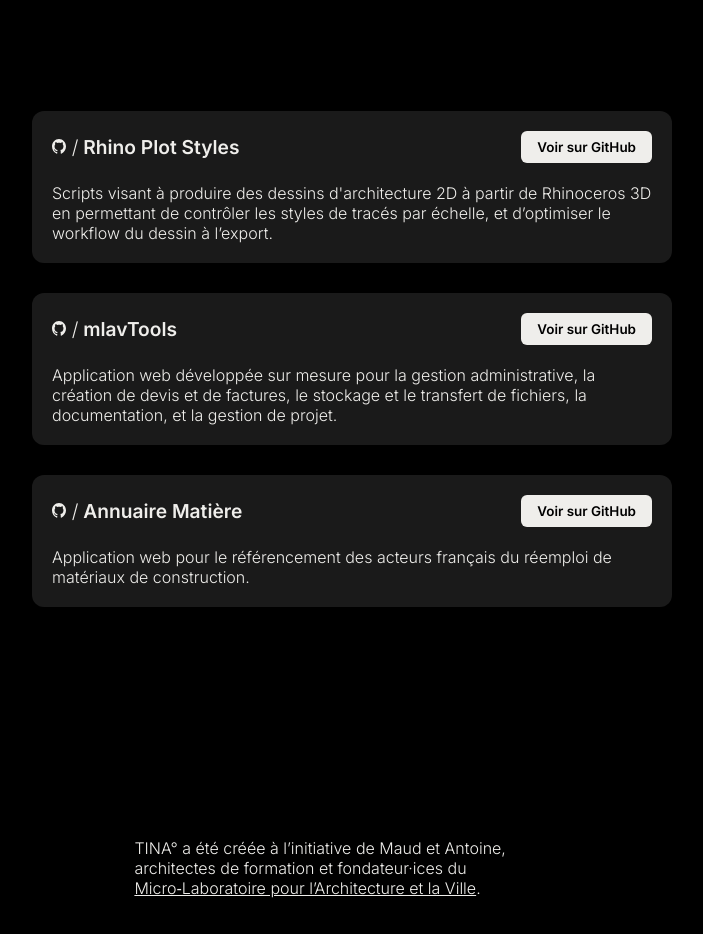
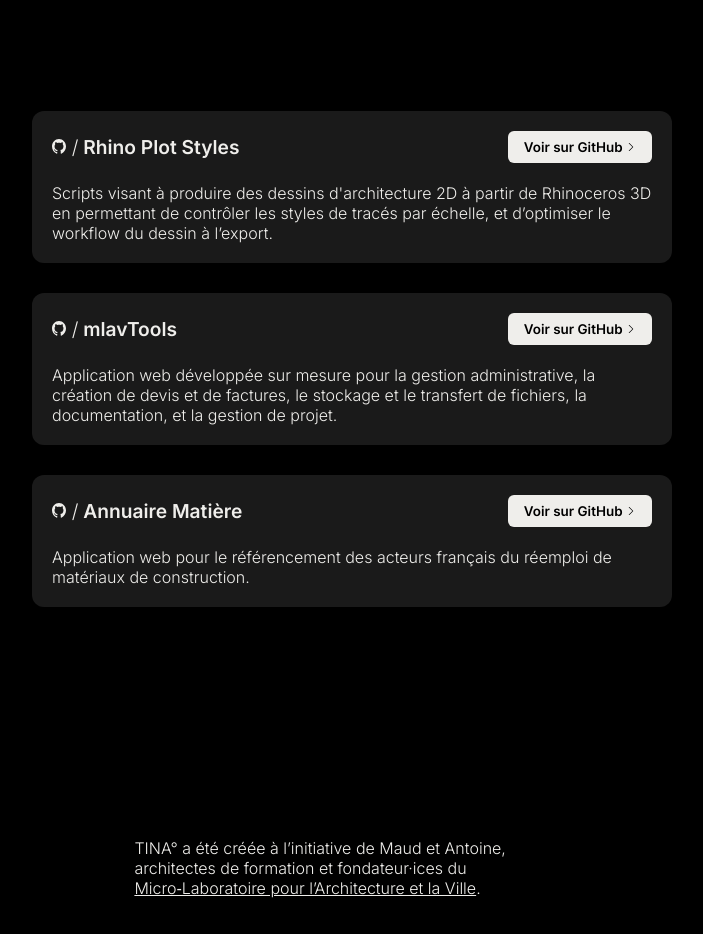
Before and after one commit to artonoximee/tina, a plain HTML site: page index.html in a window 1280 px wide. Shown: the part 3140-4074 px from the top of the page, without its empty margins (288-991 px from the left). Drawn offline with Linux system fonts and the light colour scheme.

Commit message:
added chevrons on github btns and removed png img

```diff
--- a/index.html
+++ b/index.html
@@ -108,7 +108,7 @@
     <div class="github-card">
       <div class="github-card-header">
         <p><img src="imgs/github.svg" alt="icon git" class="git-icon" /><span class="git-slash"> /</span> Rhino Plot Styles</p>
-        <a href="https://github.com/artonoximee/rhino-plot-styles" target="_blank" class="btn-github">Voir sur GitHub</a>
+        <a href="https://github.com/artonoximee/rhino-plot-styles" target="_blank" class="btn-github">Voir sur GitHub <img src="imgs/chevron-right.svg" alt="icon chevron right" class="chevron-icon" /></a>
       </div>
       <p>
         Scripts visant à produire des dessins d'architecture 2D à partir de Rhinoceros 3D en permettant de contrôler les styles de tracés par échelle, et d’optimiser le workflow du dessin à l’export.
@@ -118,7 +118,7 @@
     <div class="github-card">
       <div class="github-card-header">
         <p><img src="imgs/github.svg" alt="icon git" class="git-icon" /><span class="git-slash"> /</span> mlavTools</p>
-        <a href="https://github.com/artonoximee/tools-mlav-land" target="_blank" class="btn-github">Voir sur GitHub</a>
+        <a href="https://github.com/artonoximee/tools-mlav-land" target="_blank" class="btn-github">Voir sur GitHub <img src="imgs/chevron-right.svg" alt="icon chevron right" class="chevron-icon" /></a>
       </div>
       <p>
         Application web développée sur mesure pour la gestion administrative, la création de devis et de factures, le stockage et le transfert de fichiers, la documentation, et la gestion de projet.
@@ -128,7 +128,7 @@
     <div class="github-card">
       <div class="github-card-header">
         <p><img src="imgs/github.svg" alt="icon git" class="git-icon" /><span class="git-slash"> /</span> Annuaire Matière</p>
-        <a href="https://github.com/artonoximee/tools-mlav-land" target="_blank" class="btn-github">Voir sur GitHub</a>
+        <a href="https://github.com/artonoximee/tools-mlav-land" target="_blank" class="btn-github">Voir sur GitHub <img src="imgs/chevron-right.svg" alt="icon chevron right" class="chevron-icon" /></a>
       </div>
       <p>
         Application web pour le référencement des acteurs français du réemploi de matériaux de construction.
--- a/stylesheet.css
+++ b/stylesheet.css
@@ -143,6 +143,11 @@ a:hover {
   background-color: #9e9a96;
 }
 
+.chevron-icon {
+  height: .75em;
+}
+
+
 .team-card {
   width: 50%;
   margin-bottom: 30px;
```
Also changed, not shown: imgs/chevron-right.svg (added), imgs/illustrationTINA.png (deleted).
